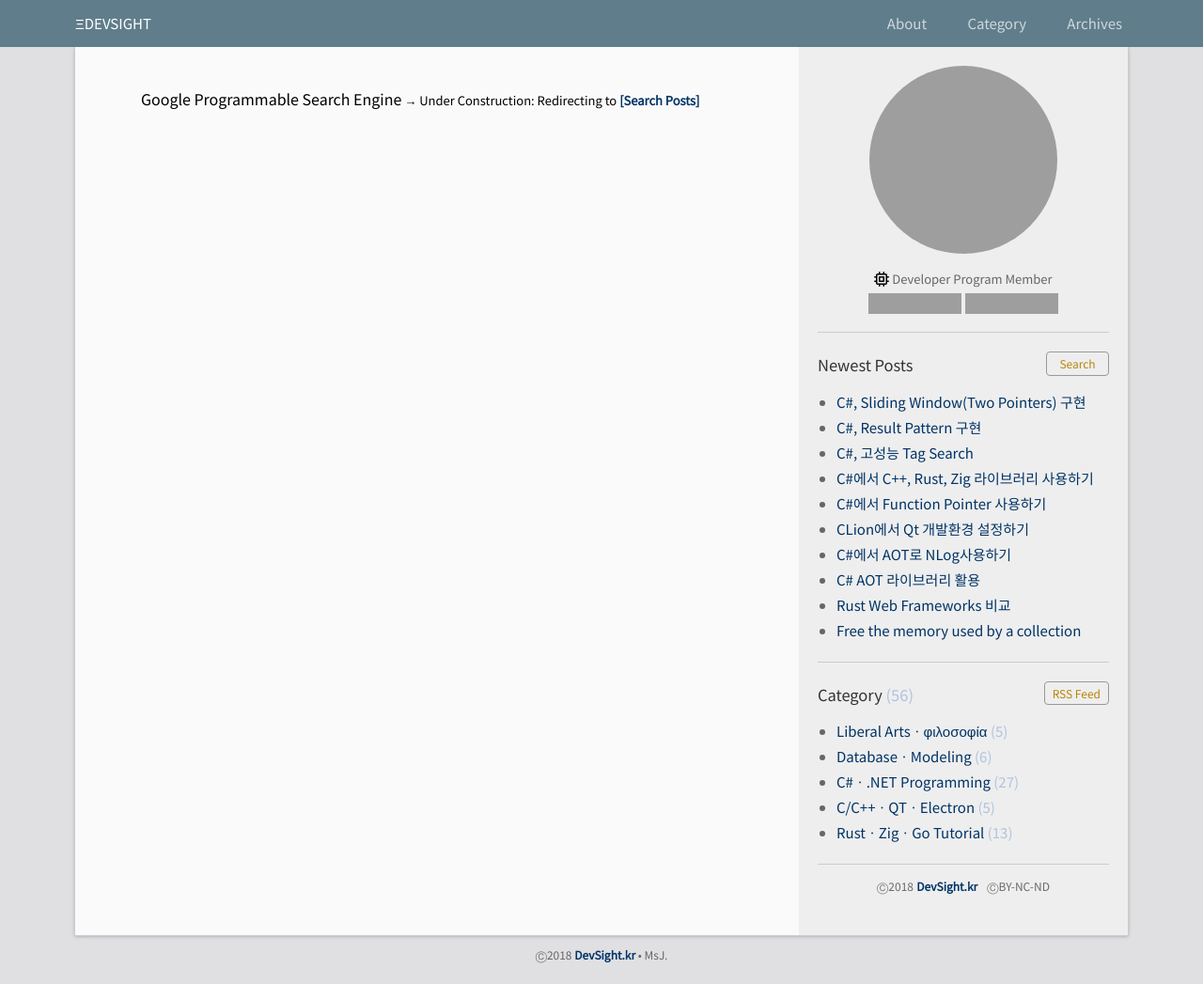
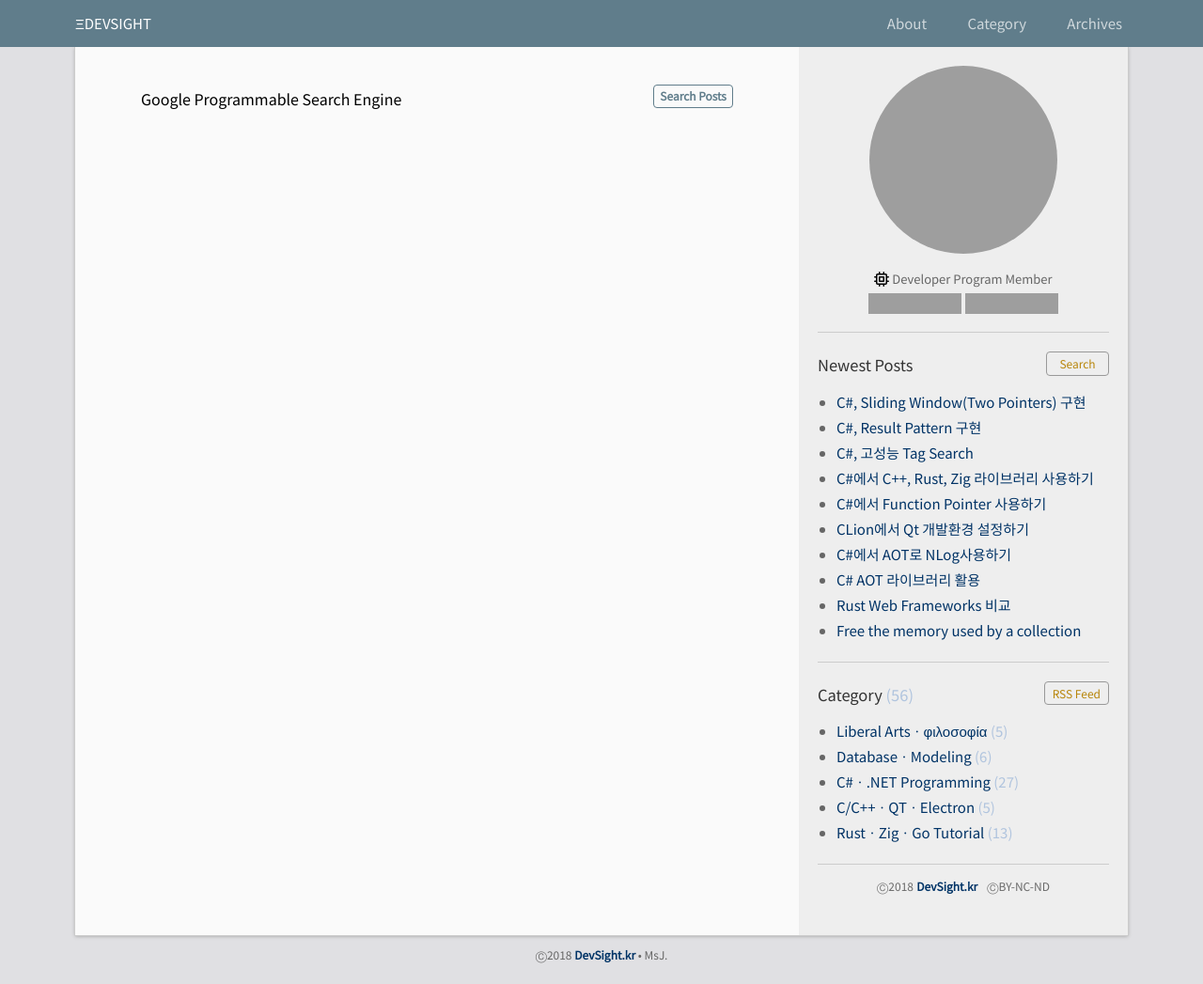
Before and after one commit to DebugJO/rustlang, a Jekyll site: the page built from gsearch.html, in a window 1280 px wide and 1047 px high. Shown: the whole window at 94% size. Built offline with Jekyll 4.4.1, drawn with Linux system fonts in a browser that asks for light colours; comment, search, counter and statistics services are not loaded; grey boxes are pictures that could not be loaded.

Commit message:
Update Google Programmable Search Engine layout

```diff
--- a/gsearch.html
+++ b/gsearch.html
@@ -5,8 +5,18 @@
 nav_exclude: true
 ---
 
+<!--
 <div class="home">
 	<h1 style="font-size:16px; margin-left: 40px;">Google Programmable Search Engine<span style="font-size: 13px;"> → Under Construction: Redirecting to <a href="https://devsight.kr/search/"><b>[Search Posts]</b></a></span></h1>
+</div>
+-->
+<div class="home">
+  <h1 style="font-size:16px; margin-left: 40px;">
+    Google Programmable Search Engine
+    <span style="font-size: 13px; float: right; margin-right: 40px;">
+      <a href="https://devsight.kr/search/" style="text-decoration: none; border: 1px solid #607D8B; color: #607D8B; font-size: 12px; border-radius: 4px; padding-bottom: 4px; vertical-align: 2px; padding-left: 6px; padding-right: 6px; padding-top: 2px; font-weight: bold;">Search Posts</a>
+    </span>
+  </h1>
 </div>
 
 <style>
```
